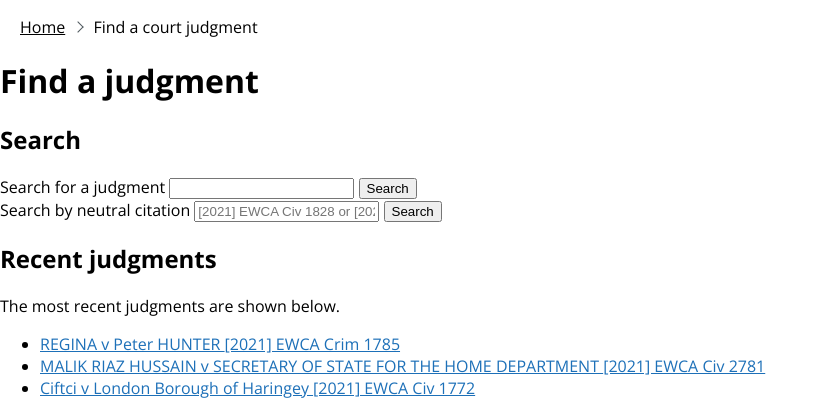
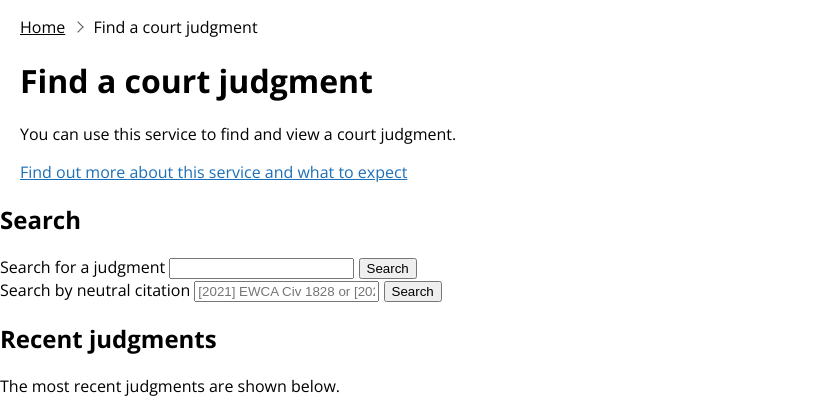
Before and after one commit to nationalarchives/ds-caselaw-frontend-prototype, a Flask app: page / in a window 1280 px wide. Shown: the part 113-513 px from the top of the page, without its empty margins (0-825 px from the left). Run offline with Flask 2, Linux system fonts and the light colour scheme; style sheets or scripts are compiled from the project's sources.

Commit message:
Add introduction text and tweak logo presentation

```diff
--- a/app/static/styles/src/includes/_header.scss
+++ b/app/static/styles/src/includes/_header.scss
@@ -4,6 +4,11 @@
 
   &__container {
     @include container;
+  }
+
+  &__logo {
+    max-width: 70%;
+    height: auto;
   }
 
   &__logo-link {
--- /dev/null
+++ b/app/static/styles/src/includes/_service_introduction.scss
@@ -0,0 +1,10 @@
+.service-introduction {
+  &__container {
+    @include container
+  }
+
+  &__further-information {
+    display: inline-block;
+    margin-top: $spacer__unit;
+  }
+}
--- a/app/static/styles/src/main.scss
+++ b/app/static/styles/src/main.scss
@@ -2,6 +2,7 @@
 @import "includes/mixins";
 @import "includes/global";
 @import "includes/breadcrumb";
+@import "includes/service_introduction";
 @import "includes/links";
 @import "includes/phase_banner";
 @import "includes/header";
--- a/app/templates/home.html
+++ b/app/templates/home.html
@@ -9,7 +9,15 @@
             </ul>
         </div>
     </div>
-    <h1>{{ service.name }}</h1>
+    <div class="service-introduction">
+        <div class="service-introduction__container">
+            <h1>{{ service.name }}</h1>
+            <p>
+                You can use this service to find and view a court judgment.<br>
+                <a class="service-introduction__further-information" href="#">Find out more about this service and what to expect</a>
+            </p>
+        </div>
+    </div>
     {% include 'includes/basic_search_form.html' %}
     {% include 'includes/neutral_citation_form.html' %}
     {% include 'includes/recent_judgments.html' %}
--- a/content/service_wide.py
+++ b/content/service_wide.py
@@ -1,3 +1,3 @@
 service = {
-    'name': 'Find a judgment'
+    'name': 'Find a court judgment'
 }
```
